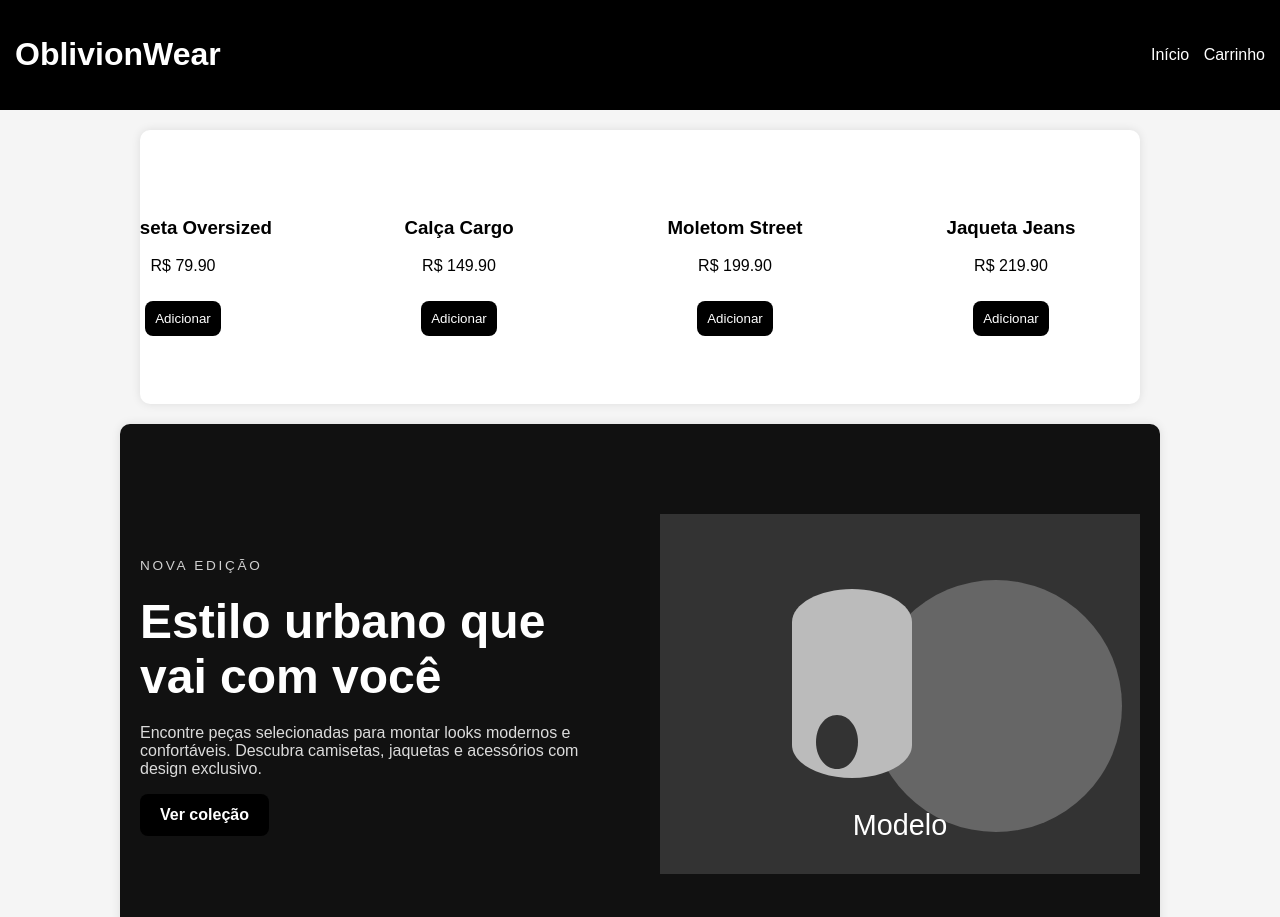
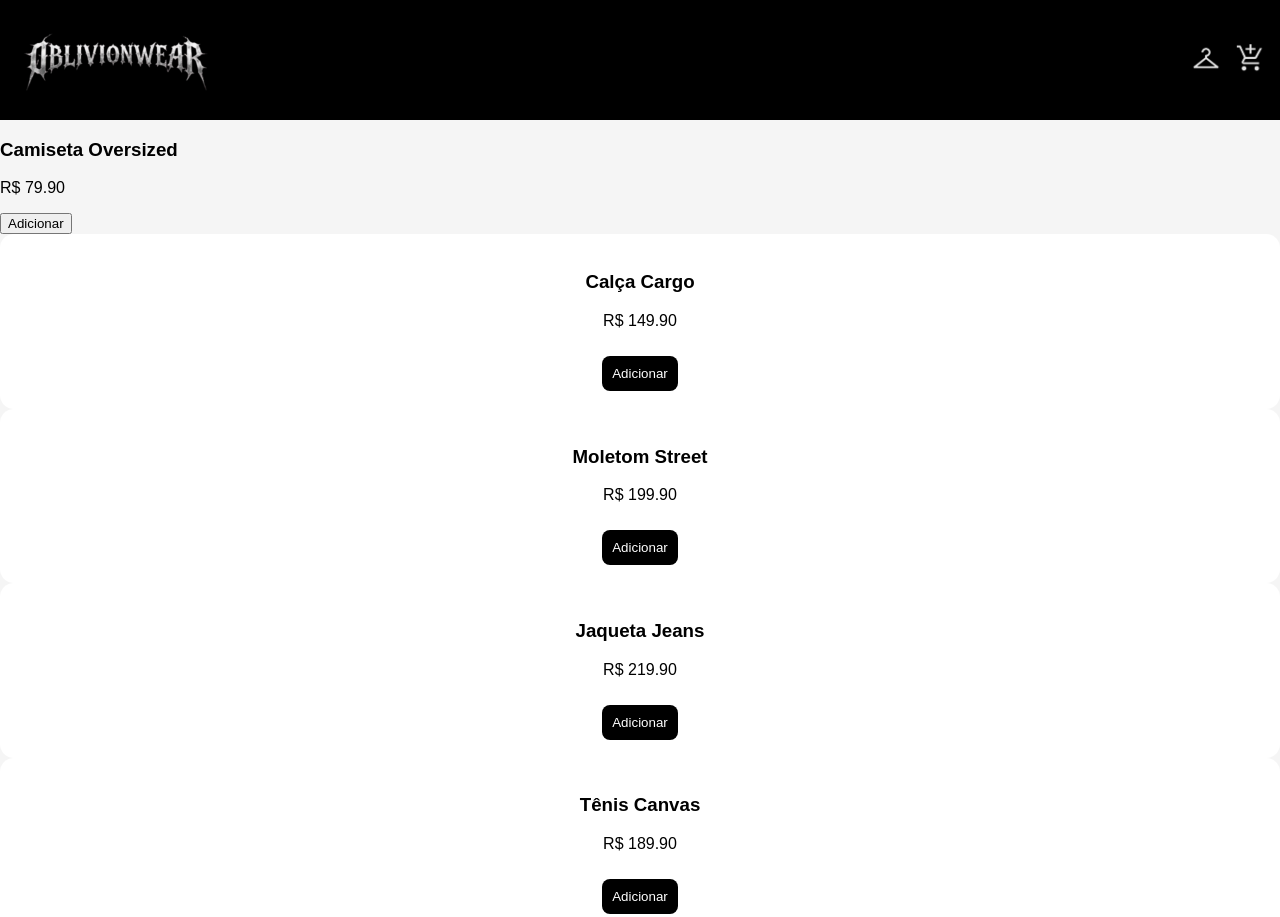
Before and after one commit to Kaique-Lacerda/ROPONA, a plain HTML site: page index.html in a window 1280 px wide. Shown: the top 917 px of the page. Drawn offline with Linux system fonts and the light colour scheme.

Commit message:
HeaderFix5

```diff
--- a/index.html
+++ b/index.html
@@ -8,18 +8,18 @@
 <body>
 
 <header>
-  <h1>OblivionWear</h1>
+  <img class="logo-header" src="img/logo.png" alt="Logo">
+
   <nav>
-    <a href="index.html">Início</a>
-    <a href="carrinho.html">Carrinho</a>
+    <a href="index.html">
+      <img class="icons-header" src="img/icon-home.png" alt="">
+    </a>
+
+    <a href="carrinho.html">
+      <img class="icons-header" src="img/icon-carrinho.png" alt="">
+    </a>
   </nav>
 </header>
-
-<main>
-  <section class="slider">
-    <div class="produtos" id="produtos">
-
-      <div class="produto">
         <h3>Camiseta Oversized</h3>
         <p>R$ 79.90</p>
         <button onclick="addCarrinho('Camiseta Oversized', 79.90)">Adicionar</button>
```
Also changed, not shown: carrinho.html (+3 -3 lines).
